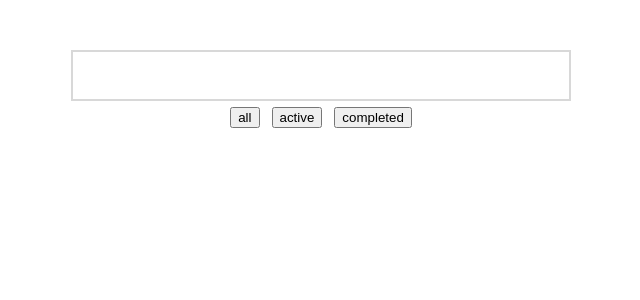
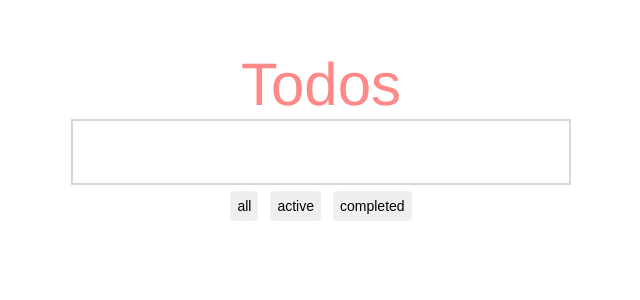
Before and after one commit to Hov26/todolist, a React (Create React App) app: page / in a window 1280 px wide. Shown: the top 300 px of the page, without its empty margins (319-959 px from the left). Built offline with nearby package versions, Linux system fonts and the light colour scheme.

Commit message:
Add styles for better UI

```diff
--- a/src/ToDo/ToDo.js
+++ b/src/ToDo/ToDo.js
@@ -18,6 +18,7 @@ const ToDo = props => {
 
   return (
     <S.Wrapper className="Wrapper">
+      <h1>Todos</h1>
       <S.Form className="Form">
         <S.Input
           type="text"
--- a/src/ToDo/Todo.styled.js
+++ b/src/ToDo/Todo.styled.js
@@ -11,13 +11,15 @@ const Form = styled.div`
 `;
 
 const Input = styled.input`
-  padding: 16px;
+  padding: 18px;
+  font-size: 22px;
+  font-weight: 100;
   width: 100%;
   border: 2px solid #d8d8d8;
   transition: all 0.2s linear;
   &:focus {
     outline: none !important;
-    border-color: #68c100;
+    border-color: #9a9a9a;
   }
 `;
 
--- /dev/null
+++ b/src/app.css
@@ -0,0 +1,11 @@
+body {
+  font-family: "Helvetica Neue", Helvetica, Arial, sans-serif;
+}
+
+h1 {
+  font-size: 60px;
+  font-weight: 300;
+  margin: 0;
+  text-align: center;
+  color: #ff8888;
+}
--- a/src/components/Filters/Filters.js
+++ b/src/components/Filters/Filters.js
@@ -4,9 +4,9 @@ import * as S from "./styled";
 const Filters = props => {
   return (
     <S.Wrapper>
-      <button onClick={props.showAllTasks}>all</button>
-      <button onClick={props.showActiveTasks}>active</button>
-      <button onClick={props.showCompletedTasks}>completed</button>
+      <S.Button onClick={props.showAllTasks}>all</S.Button>
+      <S.Button onClick={props.showActiveTasks}>active</S.Button>
+      <S.Button onClick={props.showCompletedTasks}>completed</S.Button>
     </S.Wrapper>
   );
 };
--- a/src/components/Filters/styled.js
+++ b/src/components/Filters/styled.js
@@ -8,4 +8,18 @@ const Wrapper = styled.div`
   }
 `;
 
-export { Wrapper };
+const Button = styled.button`
+  border: 1px solid transparent;
+  transition: 0.1s linear;
+  padding: 6px;
+  font-size: 14px;
+  font-weight: 200;
+  border-radius: 4px;
+  cursor: pointer;
+  &:focus {
+    outline: none;
+    border-color: #ff8888;
+  }
+`;
+
+export { Wrapper, Button };
--- a/src/components/TasksList/TasksList.js
+++ b/src/components/TasksList/TasksList.js
@@ -24,7 +24,12 @@ const TasksList = props => {
               <S.DoneBtn isDone={isTaskDone} />
               {item.task}
             </S.TaskItem>
-            <S.RemoveBtn onClick={() => onRemoveTask(idx)}>X</S.RemoveBtn>{" "}
+            <S.RemoveBtn
+              className="RemoveBtn"
+              onClick={() => onRemoveTask(idx)}
+            >
+              &times;
+            </S.RemoveBtn>{" "}
           </S.ItemWrapper>
         );
       })}
--- a/src/components/TasksList/styled.js
+++ b/src/components/TasksList/styled.js
@@ -32,9 +32,17 @@ const ItemWrapper = styled.div`
   justify-content: space-between;
   padding: 10px 6px;
   border-bottom: 1px solid #d8d8d8;
+  &:first-child {
+    border-top: 1px solid #d8d8d8;
+  }
+  &:hover .RemoveBtn {
+    opacity: 1;
+  }
 `;
 
 const TaskItem = styled.div`
+  font-size: 20px;
+  font-weight: 100;
   width: 100%;
   user-select: none;
   display: flex;
@@ -43,7 +51,16 @@ const TaskItem = styled.div`
   color: ${({ isDone }) => (isDone ? "#d8d8d8" : "black")};
 `;
 
-const RemoveBtn = styled.button``;
+const RemoveBtn = styled.button`
+  border: none;
+  outline: none;
+  opacity: 0;
+  transition: all 0.1s linear;
+  font-size: 30px;
+  font-weight: 100;
+  color: #ff8888;
+  cursor: pointer;
+`;
 
 const DoneBtn = styled.button`
   width: 26px;
@@ -58,6 +75,9 @@ const DoneBtn = styled.button`
   background-size: cover;
   border-radius: 50%;
   margin: 0 8px 0 0;
+  &:focus {
+    outline: none;
+  }
 `;
 
 export {
--- a/src/index.js
+++ b/src/index.js
@@ -1,6 +1,7 @@
 import React from "react";
 import ReactDOM from "react-dom";
 import App from "./App";
+import "./app.css";
 import * as serviceWorker from "./serviceWorker";
 import store from "./redux/store";
 import { Provider } from "react-redux";
```
